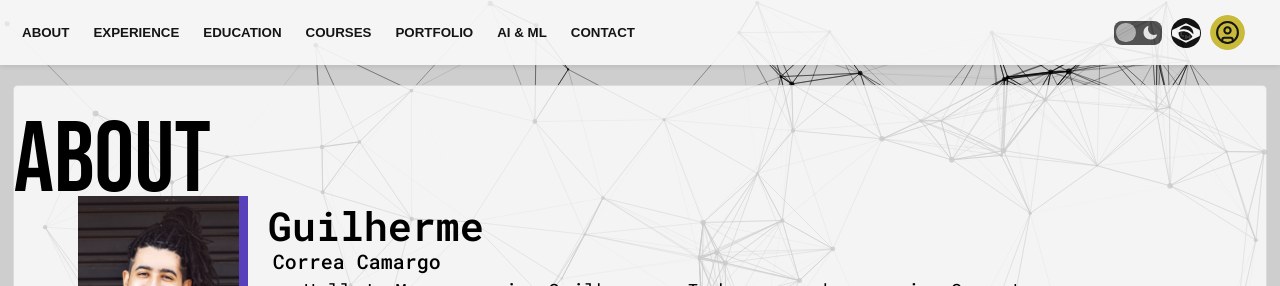
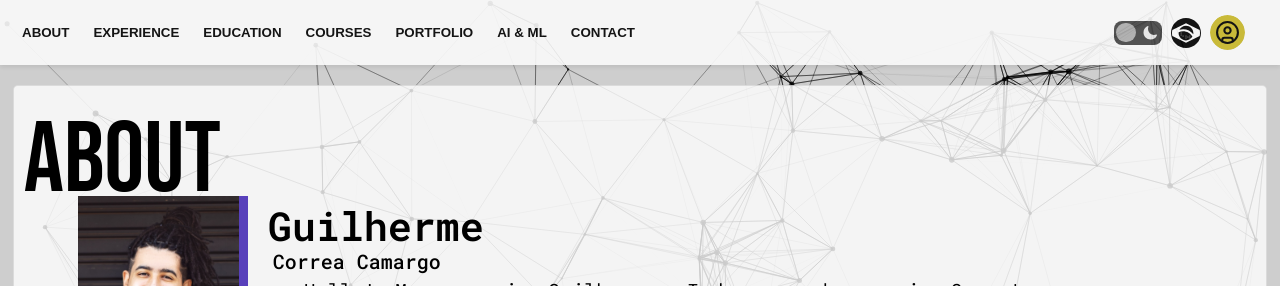
Before and after one commit to guicamargo/portfolio-frontend, a React (Vite) app: page / in a window 1280 px wide. Shown: the top 286 px of the page. Built offline with nearby package versions, Linux system fonts and the light colour scheme; a web font is replaced by a local one.

Commit message:
margin title section

```diff
--- a/src/components/conteinerSections/styles.css
+++ b/src/components/conteinerSections/styles.css
@@ -7,7 +7,7 @@
   font-style: normal;
   color: #000000;
   display: inline-block;
-  margin: 0;
+  margin: 0 0 0 10px;
 }
 .titleContainer {
   display: flex;
```
